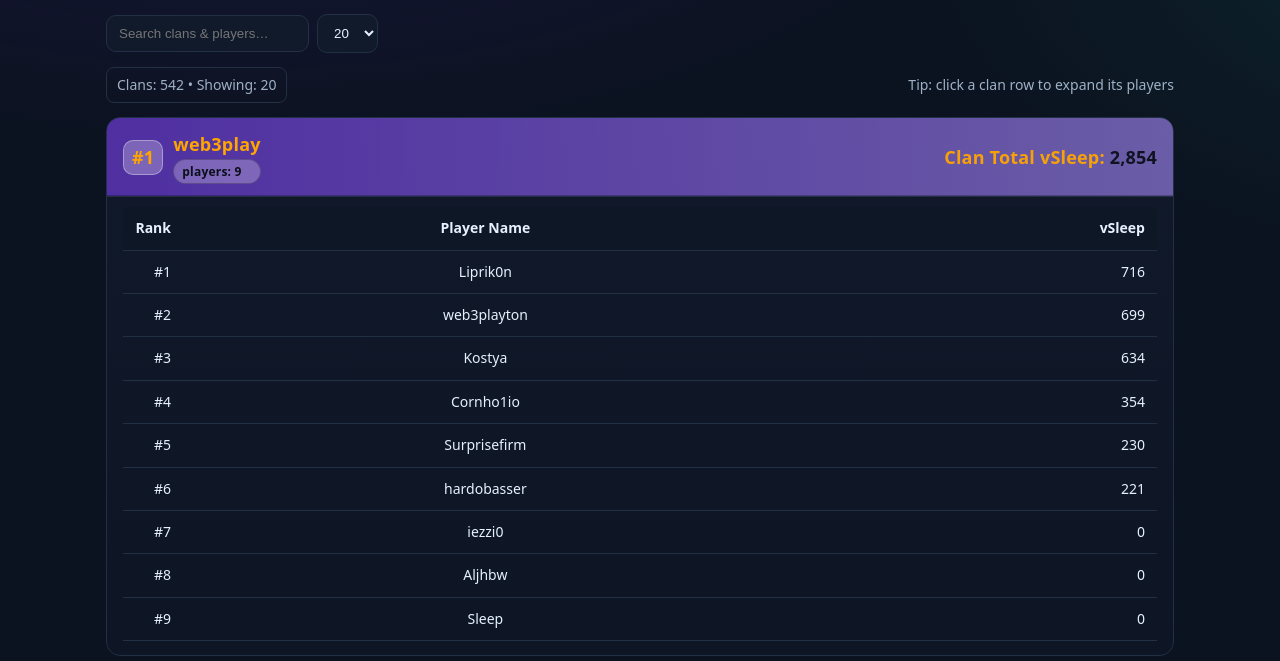
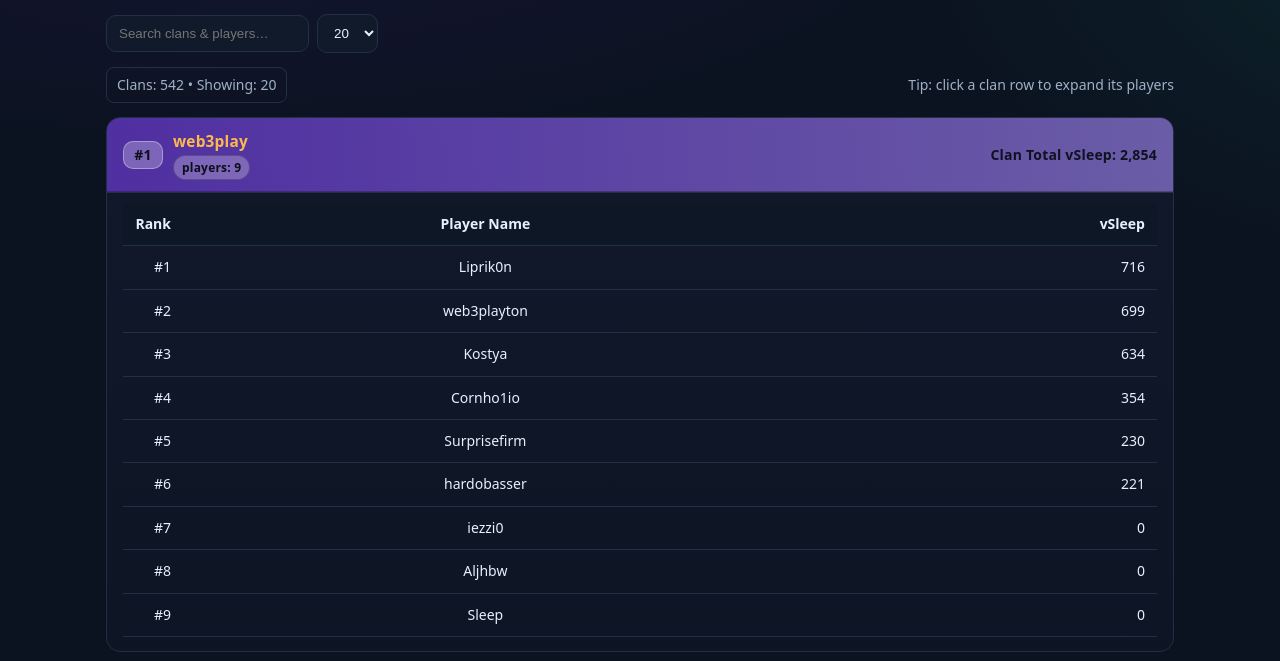
Before and after one commit to a-bormotov/rpg-clan-wars, a plain HTML site: page index.html in a window 1280 px wide. Shown: the part 139-800 px from the top of the page. Drawn offline with Linux system fonts and the light colour scheme.

Commit message:
fix orange

```diff
--- a/index.html
+++ b/index.html
@@ -58,16 +58,15 @@
     margin:10px 0;
   }
   /* ЯРКИЙ заголовок клана */
-	details.card > summary{
+  details.card > summary{
     list-style:none;
     display:flex;justify-content:space-between;align-items:center;gap:12px;
     padding:12px 16px; cursor:pointer; user-select:none;
 	background:linear-gradient(90deg, rgba(123,63,242,0.6), rgba(167,139,250,0.6));
-    color:orange; /* цвет текста */
+    color:#0b0f1a;
     font-weight:800;
-    font-size:18px; /* размер текста */
     letter-spacing:.2px;
-}
+  }
   details.card[open] > summary{
     border-bottom:1px solid var(--border);
     box-shadow:inset 0 -1px 0 rgba(0,0,0,.25);
@@ -246,7 +245,7 @@ function render(){
           <div class="clan-title">
             <span class="rank">#${data.rank}</span>
             <div>
-              <div style="font-weight:900">${clan}</div>
+              <div style="font-weight:900; color:#ffb84d; font-size:1.1em">${clan}</div>
               <div class="badge">players: ${data.players.length}</div>
             </div>
           </div>
```
